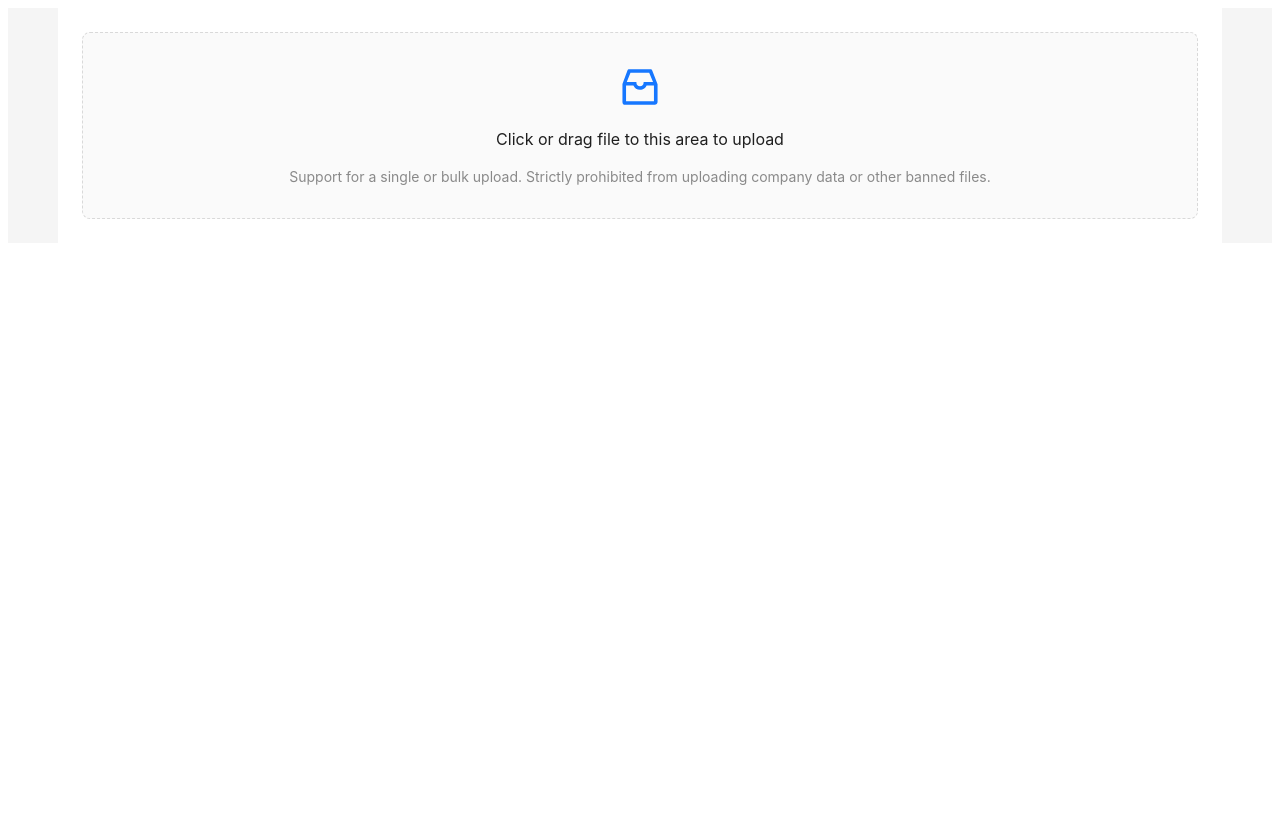
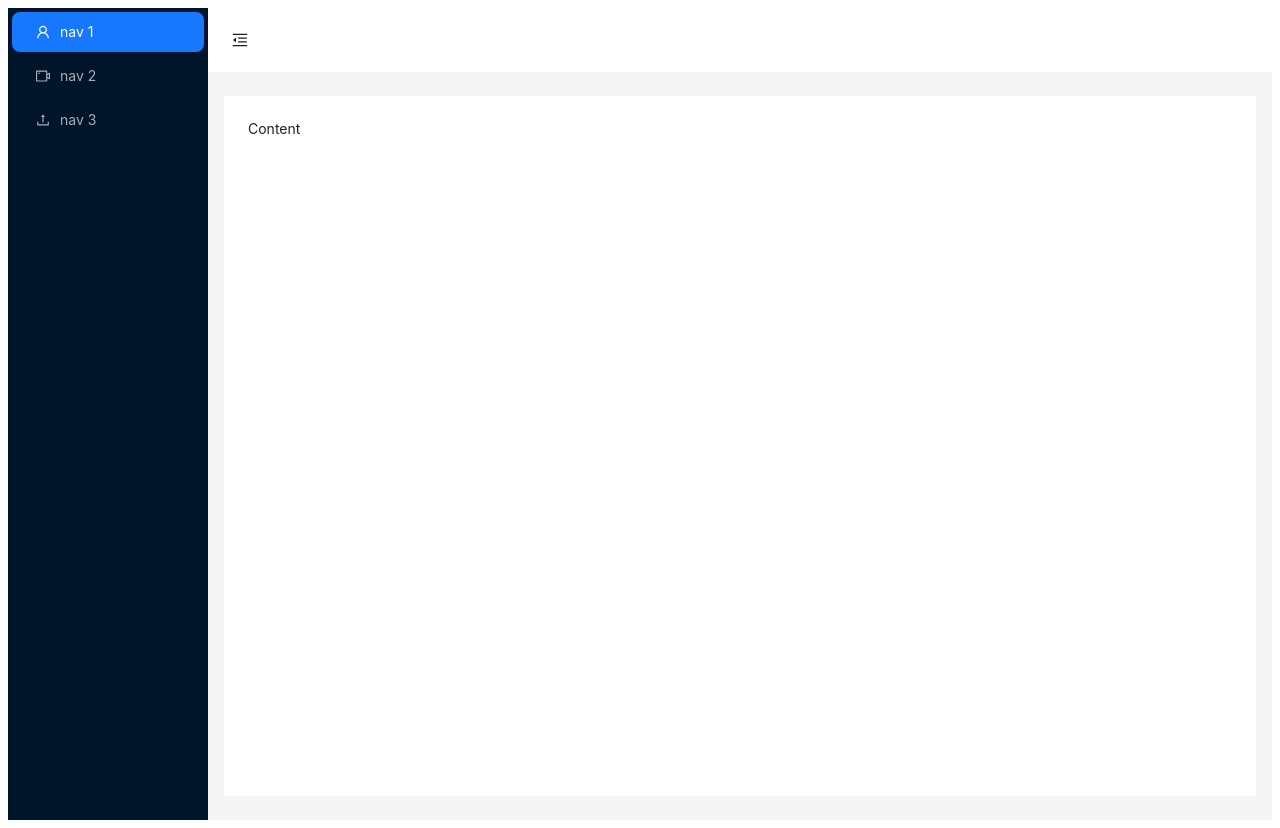
Before and after one commit to hgbaodev/schedule-tool, a React (Vite) app in the folder client/: page / in a window 1280 px wide. Before the commit the page ends 800 px from the top, so only its background shows below. Built offline with nearby package versions, Linux system fonts and the light colour scheme.

Commit message:
update layout

```diff
--- a/client/package.json
+++ b/client/package.json
@@ -10,6 +10,7 @@
     "preview": "vite preview"
   },
   "dependencies": {
+    "@ant-design/icons": "^5.2.6",
     "antd": "^5.12.1",
     "react": "^18.2.0",
     "react-dom": "^18.2.0",
--- a/client/src/index.css
+++ b/client/src/index.css
@@ -1,3 +1,4 @@
+@import url('https://fonts.googleapis.com/css2?family=Poppins:ital,wght@0,100;0,200;0,300;0,400;0,600;0,700;1,400&display=swap');
 body {
-  font-family: "Inter", sans-serif;
+  font-family: 'Poppins', sans-serif;
 }
--- a/client/src/main.jsx
+++ b/client/src/main.jsx
@@ -1,10 +1,11 @@
 import React from "react";
 import ReactDOM from "react-dom/client";
-import App from "./App.jsx";
+// import App from "./App.jsx";
+import MainLayout from "./pages/admin/index.jsx";
 import "./index.css";
 
 ReactDOM.createRoot(document.getElementById("root")).render(
   <React.StrictMode>
-    <App />
+    <MainLayout />
   </React.StrictMode>
 );
--- /dev/null
+++ b/client/src/pages/admin/index.jsx
@@ -0,0 +1,74 @@
+import { useState } from 'react';
+import {
+  MenuFoldOutlined,
+  MenuUnfoldOutlined,
+  UploadOutlined,
+  UserOutlined,
+  VideoCameraOutlined,
+} from '@ant-design/icons';
+import { Layout, Menu, Button, theme } from 'antd';
+
+const { Header, Sider, Content } = Layout;
+
+const MainLayout = () => {
+  const [collapsed, setCollapsed] = useState(false);
+  const {
+    token: { colorBgContainer },
+  } = theme.useToken();
+
+  return (
+    <Layout>
+      <Sider trigger={null} collapsible collapsed={collapsed}>
+        <div className="demo-logo-vertical" />
+        <Menu
+          theme="dark"
+          mode="inline"
+          defaultSelectedKeys={['1']}
+          items={[
+            {
+              key: '1',
+              icon: <UserOutlined />,
+              label: 'nav 1',
+            },
+            {
+              key: '2',
+              icon: <VideoCameraOutlined />,
+              label: 'nav 2',
+            },
+            {
+              key: '3',
+              icon: <UploadOutlined />,
+              label: 'nav 3',
+            },
+          ]}
+        />
+      </Sider>
+      <Layout>
+        <Header style={{ padding: 0, background: colorBgContainer }}>
+          <Button
+            type="text"
+            icon={collapsed ? <MenuUnfoldOutlined /> : <MenuFoldOutlined />}
+            onClick={() => setCollapsed(!collapsed)}
+            style={{
+              fontSize: '16px',
+              width: 64,
+              height: 64,
+            }}
+          />
+        </Header>
+        <Content
+          style={{
+            margin: '24px 16px',
+            padding: 24,
+            minHeight: 'calc(100vh - 100px)',
+            background: colorBgContainer,
+          }}
+        >
+          Content
+        </Content>
+      </Layout>
+    </Layout>
+  );
+};
+
+export default MainLayout;
--- a/client/src/pages/upload-file.jsx
+++ b/client/src/pages/upload-file.jsx
@@ -25,10 +25,9 @@ const UpLoadFile = () => {
         // Chuyển đổi dữ liệu từ worksheet thành mảng đối tượng
         const jsonData = XLSX.utils.sheet_to_json(worksheet, { header: 1 });
 
-        jsonData.forEach((item, index) => {
+        jsonData.forEach((item) => {
           if (!isNaN(item[0])) {
             result.push({
-              key: index,
               stt: item[0],
               maMh: item[1],
               tenMh: item[2],
```
Also changed, not shown: 2 other files (tests, documents, lock files or other folders).
